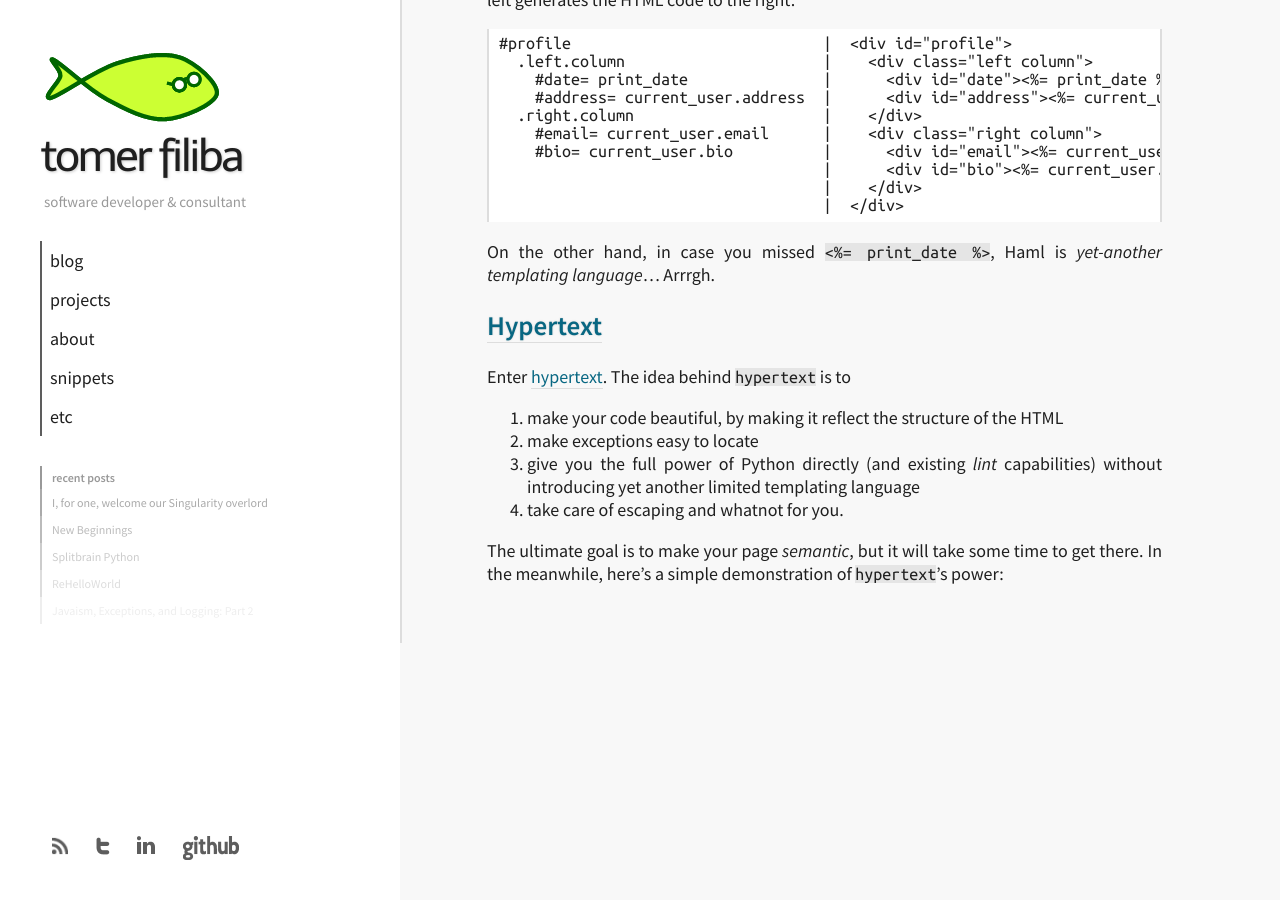
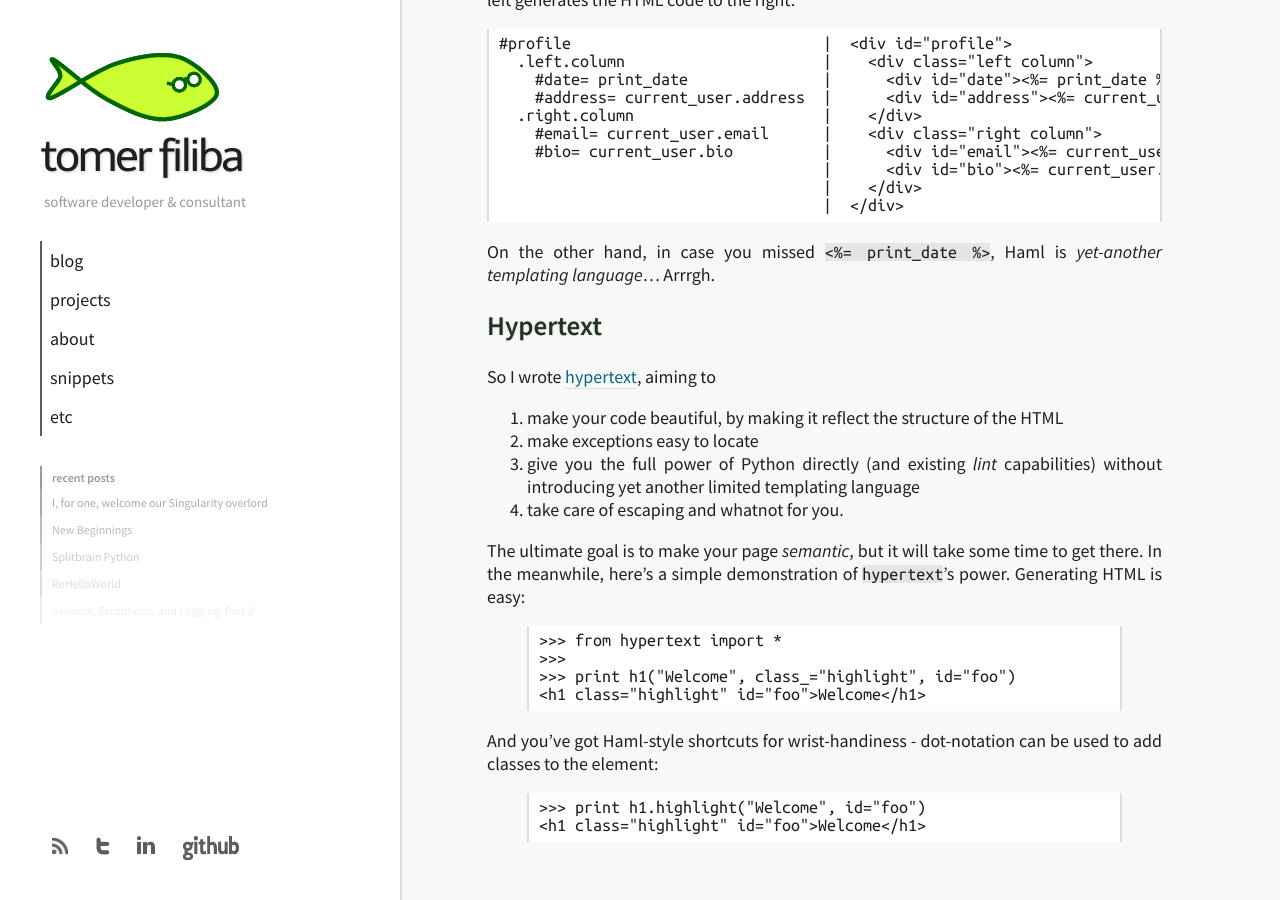
Before and after one commit to tomerfiliba/tomerfiliba.github.io, a Jekyll site: the page built from blog/_posts/2012-10-03-Hypertext.md, in a window 1280 px wide and 900 px high, scrolled down 1483 px. Built offline with Jekyll 4.4.1, drawn with Linux system fonts in a browser that asks for light colours; Markdown is read by kramdown in place of the engine named in the settings.

Commit message:
problems

```diff
--- a/blog/_posts/2012-10-03-Hypertext.md
+++ b/blog/_posts/2012-10-03-Hypertext.md
@@ -83,10 +83,12 @@ to the left generates the HTML code to the right:
 On the other hand, in case you missed ``<%= print_date %>``, Haml is *yet-another templating
 language*... Arrrgh.
 
-## <a name="the-code">Hypertext</a> ##
+<a name="the-code"></a>
 
-Enter [hypertext](https://github.com/tomerfiliba/minima/blob/master/hypertext.py).
-The idea behind ``hypertext`` is to
+## Hypertext ##
+
+So I wrote [hypertext](https://github.com/tomerfiliba/minima/blob/master/hypertext.py), aiming
+to
 
 1. make your code beautiful, by making it reflect the structure of the HTML
 2. make exceptions easy to locate
@@ -95,4 +97,18 @@ The idea behind ``hypertext`` is to
 3. take care of escaping and whatnot for you.
 
 The ultimate goal is to make your page *semantic*, but it will take some time to get there.
-In the meanwhile, here's a simple demonstration of ``hypertext``'s power:
+In the meanwhile, here's a simple demonstration of ``hypertext``'s power. Generating HTML is easy:
+
+{% highlight pycon %}
+>>> from hypertext import *
+>>>
+>>> print h1("Welcome", class_="highlight", id="foo")
+<h1 class="highlight" id="foo">Welcome</h1>
+{% endhighlight %}
+
+And you've got Haml-style shortcuts for wrist-handiness - dot-notation can be used to add classes
+to the element:
+{% highlight pycon %}
+>>> print h1.highlight("Welcome", id="foo")
+<h1 class="highlight" id="foo">Welcome</h1>
+{% endhighlight %}
```
